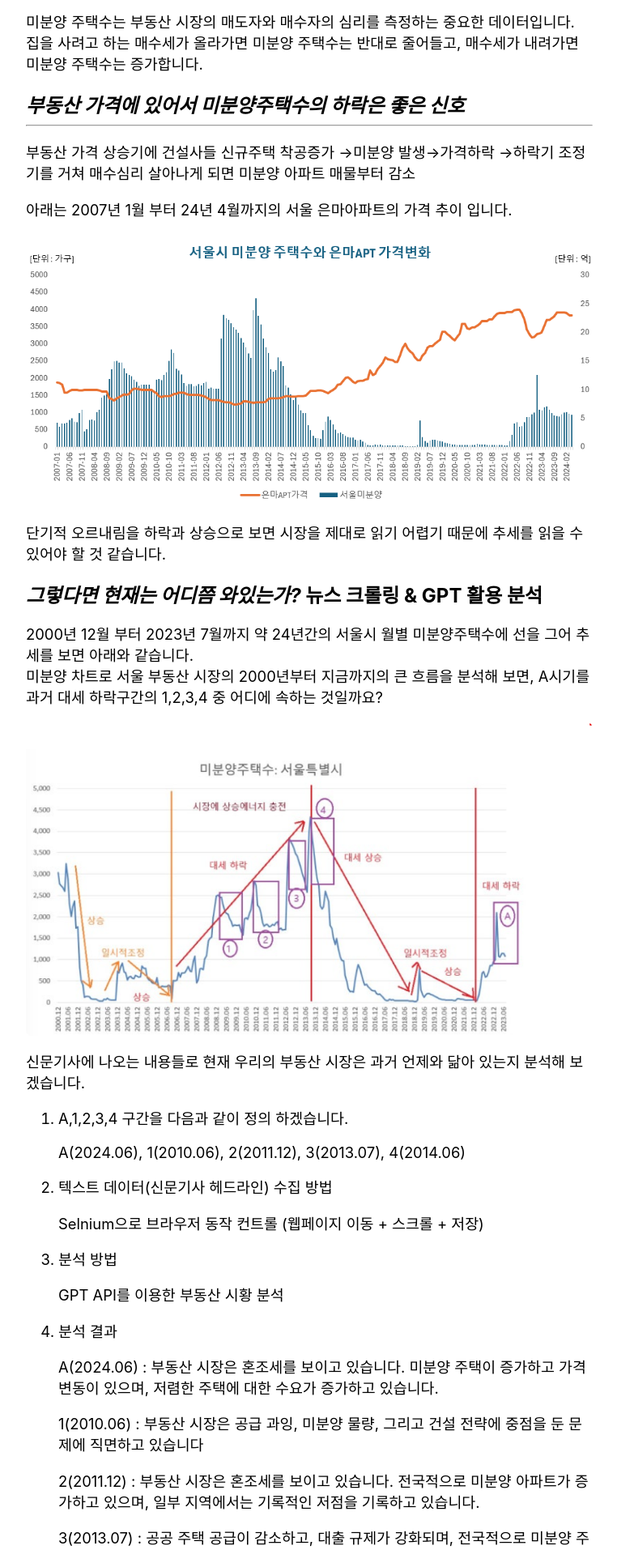
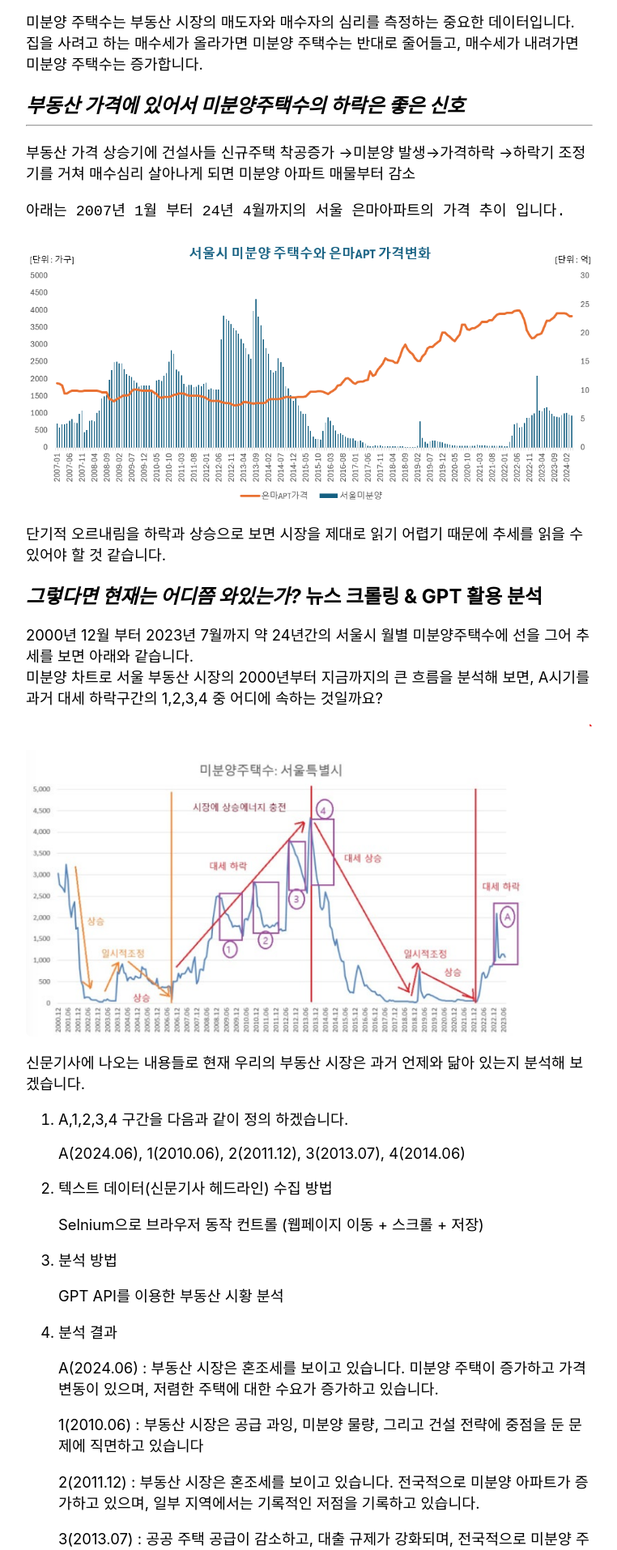
Before and after one commit to Timeleeh/skkufinal.github.io, a Jekyll site: the page built from _posts/2024-06-18-미분양 주택수와 주택가격 상관관계.md, in a window 1280 px wide. Shown: the part 354-2268 px from the top of the page at 81% size, without its empty margins (258-1020 px from the left). Built offline with Jekyll 4.4.1, drawn with Linux system fonts in a browser that asks for light colours; nearby versions of some CDN libraries; comment, search, counter and statistics services are not loaded.

```diff
--- a/_posts/2024-06-18-미분양 주택수와 주택가격 상관관계.md
+++ b/_posts/2024-06-18-미분양 주택수와 주택가격 상관관계.md
@@ -22,7 +22,7 @@ categories: jekyll update
 →하락기 조정기를 거쳐 매수심리 살아나게 되면 미분양 아파트 매물부터 감소<br>
 
 
-아래는 2007년 1월 부터 24년 4월까지의 서울 은마아파트의 가격 추이 입니다.<br>
+`아래는 2007년 1월 부터 24년 4월까지의 서울 은마아파트의 가격 추이 입니다.`<br>
 
 [![Unma Image](https://github.com/Timeleeh/skkufinal.github.io/blob/main/unma.png?raw=true)](https://github.com/Timeleeh/skkufinal.github.io/blob/main/unma.png?raw=true)
 
```
